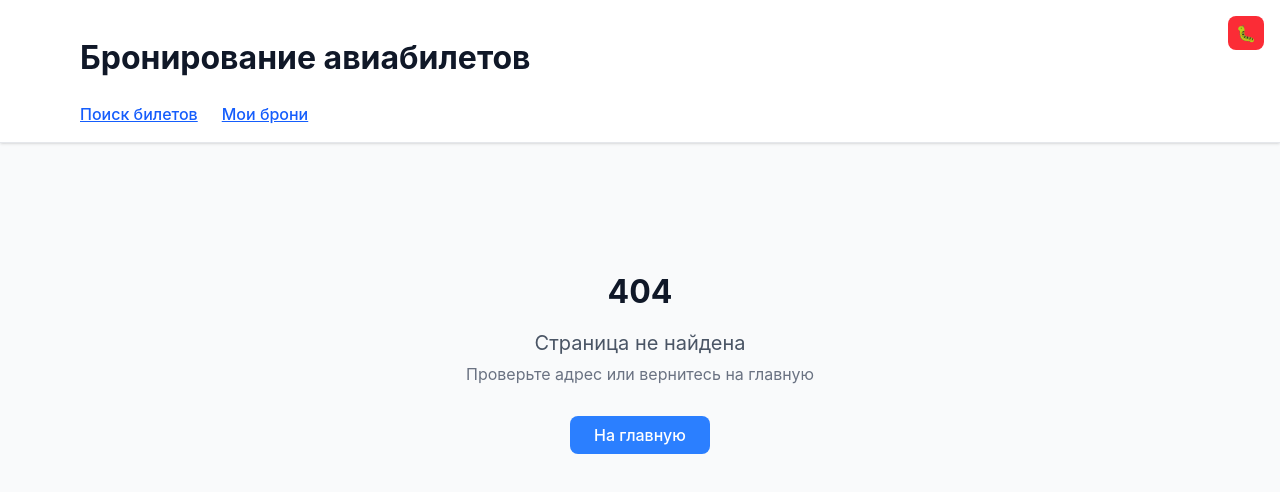
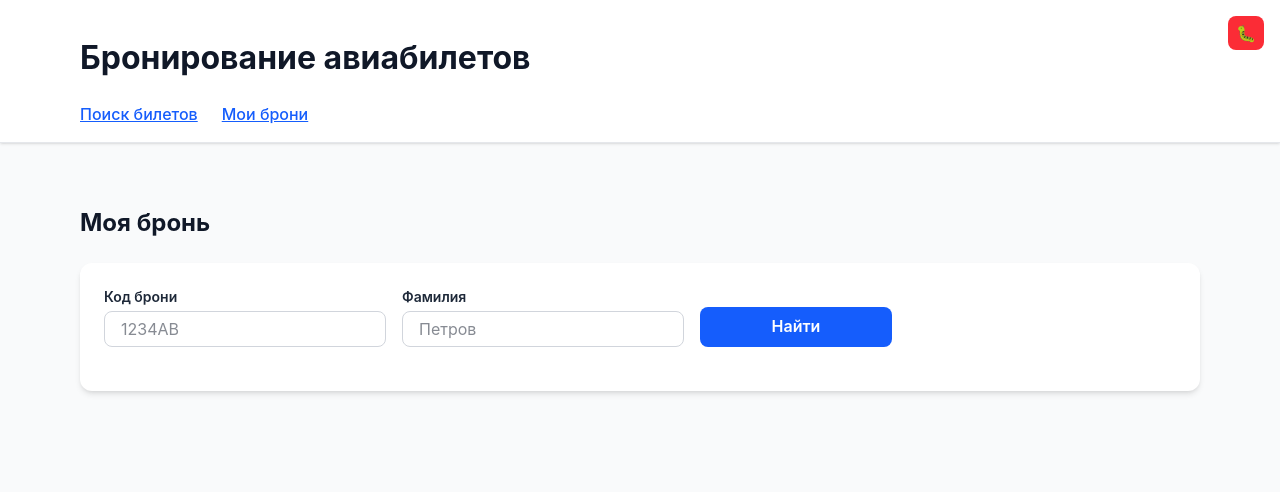
Before and after one commit to sherrasy/middle-frontend-project-390, a React (Vite) app in the folder code/: page /lookup in a window 1280 px wide. Before the commit this address had no page. Shown: the top 492 px of the page. Built offline with nearby package versions, Linux system fonts and the light colour scheme.

Commit message:
rename path

```diff
--- a/code/src/shared/constants/routes.ts
+++ b/code/src/shared/constants/routes.ts
@@ -1,6 +1,6 @@
 export const ROUTES = {
   MAIN: '/',
   BOOKING: 'booking',
-  MY: 'mine',
+  MY: 'lookup',
   NOT_FOUND: '*',
 } as const;
```
